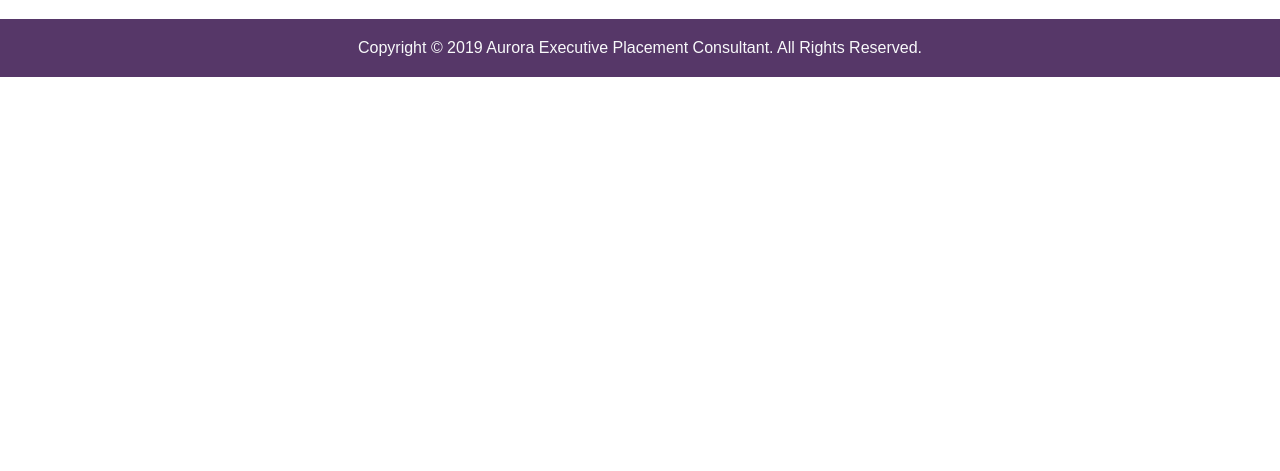
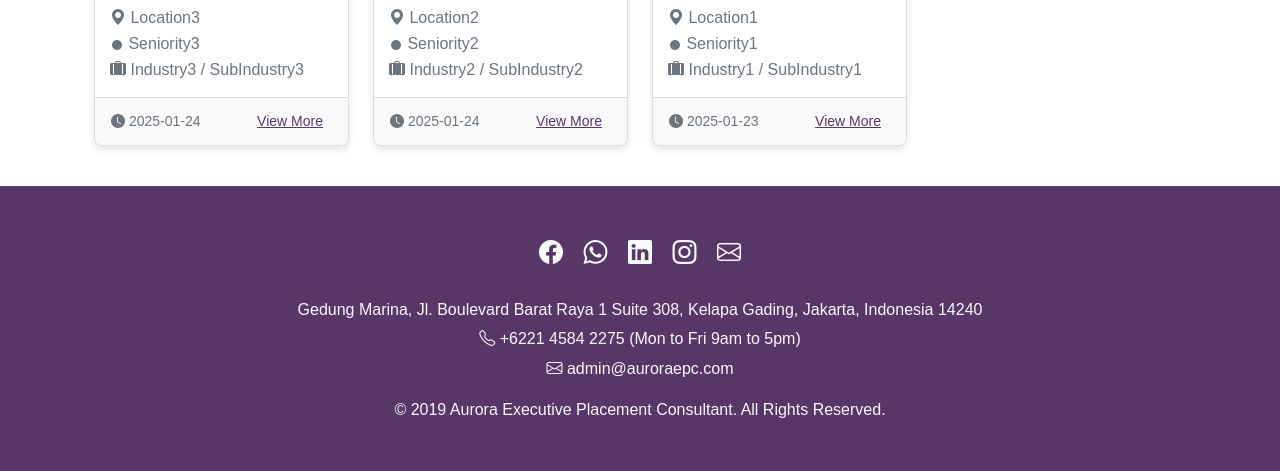
Before and after one commit to dindadiorra/aepc-dev, a Django app: page /jobs/ in a window 1280 px wide. Shown: the part 551-1022 px from the top of the page. Before the commit the page ends 628 px from the top, so only its background shows below. Run offline with Django 5.2, Linux system fonts and the light colour scheme; data comes from the database, SQL or seed files in the repository; both versions use the stored data as it was after the commit.

Commit message:
create job list and job details page

```diff
--- a/aepc_web/aepc_web/settings.py
+++ b/aepc_web/aepc_web/settings.py
@@ -15,7 +15,6 @@ import os
 
 # Build paths inside the project like this: BASE_DIR / 'subdir'.
 BASE_DIR = Path(__file__).resolve().parent.parent
-
 
 # Quick-start development settings - unsuitable for production
 # See https://docs.djangoproject.com/en/5.1/howto/deployment/checklist/
@@ -132,4 +131,5 @@ DEFAULT_AUTO_FIELD = 'django.db.models.BigAutoField'
 
 # Set base folder for media files
 MEDIA_URL = '/media/'  # URL untuk mengakses file media di browser
-MEDIA_ROOT = os.path.join(BASE_DIR, '') # Folder untuk menyimpan file di server
+# MEDIA_ROOT = os.path.join(BASE_DIR, '') # Folder untuk menyimpan file di server
+MEDIA_ROOT = BASE_DIR / 'media'
--- a/aepc_web/job_portal/templates/job_list.html
+++ b/aepc_web/job_portal/templates/job_list.html
@@ -1,23 +1,31 @@
 {% extends 'base.html' %}
+
+{% block title %}Career - Aurora Executive Placement Consultant{% endblock %}
+
 {% block content %}
-<div class="container mt-4">
-    <h2 class="text-center mb-4">Job Listings</h2>
+<div class="container mt-0">
+    <h2 class="text-center mb-4">Job Opportunities</h2>
     <!-- Search, Filter, Sort -->
-    <div class="d-flex justify-content-between align-items-center sticky-top bg-light p-3">
-        <input type="text" id="search-bar" class="form-control w-50" placeholder="Search for jobs...">
-        <select id="filter-industry" class="form-select w-25">
+    <div class="row d-flex justify-content-between align-items-center bg-light p-3 mb-5 border border-1 shadow-sm rounded">
+        <div class="col-md-3">
+            <input type="text" id="search-bar" class="form-control" placeholder="Search for jobs...">
+        </div>
+        <div class="col-md-3">
+            <select id="filter-industry" class="form-select">
                 <option value="">All Industries</option>
-            <!-- Dynamic options if needed -->
             </select>
-        <select id="sort-options" class="form-select w-25">
+        </div>
+        <div class="col-md-3">
+            <select id="sort-options" class="form-select">
                 <option value="-created_at">Newest First</option>
                 <option value="created_at">Oldest First</option>
                 <option value="title">Alphabetical</option>
             </select>
         </div>
+    </div>
 
     <!-- Job Cards -->
-    <div id="job-list" class="row row-cols-1 row-cols-md-3 g-4"></div>
+    <div id="job-list" class="row row-cols-1 row-cols-sm-2 row-cols-md-3 row-cols-lg-4 g-4"></div>
 
     <!-- Loading Spinner -->
     <div id="loading-spinner" class="text-center my-4 d-none">
@@ -32,10 +40,35 @@
     </div>
 </div>
 
+
+<style>
+    .job-card {
+        border: 1px solid #ddd;
+        border-radius: 8px;
+        overflow: hidden;
+        background-color: #fff;
+        box-shadow: 0 4px 6px rgba(0, 0, 0, 0.1);
+    }
+
+    .job-card img {
+        height: 200px;
+        object-fit: cover;
+    }
+
+    .job-card .card-body {
+        padding: 15px;
+    }
+
+    .job-card .card-footer {
+        background-color: #f9f9f9;
+        text-align: right;
+    }
+</style>
+
 <script>
     let currentPage = 1;
 
-    // Function to load job data
+    // Load job data
     function loadJobs() {
         const spinner = document.getElementById('loading-spinner');
         spinner.classList.remove('d-none');
@@ -59,27 +92,29 @@
             });
     }
 
-    // Function to render jobs
+    // Render jobs
     function renderJobs(jobs) {
         const jobList = document.getElementById('job-list');
         jobs.forEach(job => {
             const card = `
                 <div class="col">
-                    <div class="card h-100">
-                        <div class="row g-0">
-                            <div class="col-md-4">
-                                <img src="/static/default-job.png" class="img-fluid rounded-start" alt="Job Poster">
+                    <div class="card h-100 job-card">
+                        <img src="${job.job_poster}" class="card-img-top" alt="Job Poster">
+                        <div class="card-body">
+                            <h5 class="card-title" style="font-weight:bold;">${job.title}</h5>
+                            <p class="card-text text-muted">
+                                <i class="bi bi-geo-alt-fill"></i> ${job.location}</br>
+                                <i class="bi bi-circle-fill" style="font-size:10px; margin-left:2px; margin-right:2px;"></i> ${job.seniority_level}</br>
+                                <i class="bi bi-suitcase-lg-fill"></i> ${job.industry} / ${job.sub_industry}
+                            </p>
                         </div>
-                            <div class="col-md-8">
-                                <div class="card-body">
-                                    <h5 class="card-title">${job.title}</h5>
-                                    <p class="card-text">
-                                        Location: ${job.location}<br>
-                                        Seniority: ${job.seniority_level}<br>
-                                        Industry: ${job.industry} / ${job.sub_industry}<br>
-                                        Posted: ${job.created_at}
-                                    </p>
-                                    <a href="/jobs/${job.id}/" class="btn btn-primary">View More</a>
+                        <div class="card-footer">
+                            <div class="row">
+                                <div class="col pt-1">
+                                    <small class="text-muted float-start"><i class="bi bi-clock-fill p-0"></i>  ${job.created_at}</small>
+                                </div>
+                                <div class="col">
+                                    <a href="/jobs/${job.id}/" class="btn btn-link btn-sm float-end" style="color: #563768;">View More</a>
                                 </div>
                             </div>
                         </div>
--- a/aepc_web/job_portal/urls.py
+++ b/aepc_web/job_portal/urls.py
@@ -1,10 +1,17 @@
 from django.urls import path
 from . import views
+from django.conf import settings
+from django.conf.urls.static import static
 
 urlpatterns = [
     path('', views.home, name='home'),
     path('upload-resume/', views.upload_cv, name='upload_resume'),
-    path('add-experience/<int:candidate_id>/', views.add_experience_ajax, name='add_experience_ajax'),
+    path('add-experience/<int:candidate_id>/', views.add_experience, name='add_experience'),
     path('jobs/', views.job_list, name='job_list'),
     path('jobs/data/', views.job_list_data, name='job_list_data'),
+    path('jobs/<int:job_id>/', views.job_detail, name='job_detail'),  # Halaman Detail Pekerjaan
 ]
+
+
+if settings.DEBUG:
+    urlpatterns += static(settings.MEDIA_URL, document_root=settings.MEDIA_ROOT)
--- a/aepc_web/job_portal/views.py
+++ b/aepc_web/job_portal/views.py
@@ -14,14 +14,13 @@ def upload_cv(request):
         if candidate_form.is_valid():
             candidate = candidate_form.save(commit=False)
 
-            # Ambil nilai degree dari dropdown atau input "other_degree"
+            # Choose degree from dropdown or input other degrree
             degree = request.POST.get('degree')
             other_degree = request.POST.get('other_degree')
             candidate.degree = other_degree if degree == "Other" else degree
 
             candidate.save()
 
-            # Menangani pengalaman kerja yang dikirim dalam request
             try:
                 experiences_data = json.loads(request.POST.get('experiences', '[]'))
                 for experience_data in experiences_data:
@@ -44,7 +43,6 @@ def upload_cv(request):
             except Exception as e:
                 return JsonResponse({'success': False, 'errors': str(e)}, status=400)
         else:
-            # Send form errors to front-end
             errors = candidate_form.errors.as_json()
             return JsonResponse({'success': False, 'errors': errors}, status=400)
     else:
@@ -52,8 +50,8 @@ def upload_cv(request):
 
     return render(request, 'upload_resume.html', {'candidate_form': candidate_form})
 
-# Tambah Experience via AJAX
-def add_experience_ajax(request, candidate_id):
+# Add experience
+def add_experience(request, candidate_id):
     candidate = get_object_or_404(Candidate, id=candidate_id)
 
     if request.method == 'POST':
@@ -69,7 +67,8 @@ def add_experience_ajax(request, candidate_id):
     return JsonResponse({'success': False, 'message': 'Invalid request method.'}, status=405)
 
 def job_list(request):
-    return render(request, 'job_list.html')
+    jobs = Job.objects.all()
+    return render(request, 'job_list.html', {'jobs': jobs})
 
 def job_list_data(request):
     search_query = request.GET.get('search', '')
@@ -101,6 +100,7 @@ def job_list_data(request):
             "industry": job.industry,
             "sub_industry": job.sub_industry,
             "created_at": job.created_at.strftime('%Y-%m-%d'),
+            "job_poster": job.job_poster.url if job.job_poster else '/static/default-job.png',
         }
         for job in jobs_page
     ]
@@ -109,3 +109,10 @@ def job_list_data(request):
         "jobs": job_data,
         "has_next": jobs_page.has_next(),
     })
+
+def job_detail(request, job_id):
+    job = get_object_or_404(Job, id=job_id)
+
+    return render(request, 'job_details.html', {
+        'job': job
+    })
--- a/aepc_web/static/css/style.css
+++ b/aepc_web/static/css/style.css
@@ -39,7 +39,7 @@ main {
 /* Footer */
 footer {
     background: #563768;  /* Same as the header color */
-    color: #fff;
+    color: #ffffff;
     text-align: center;
     padding: 20px 0;
     margin-top: 20px;
@@ -52,3 +52,12 @@ footer {
         margin-bottom: 10px;
     }
 }
+
+footer a {
+    text-decoration: none;
+    color: inherit;
+}
+
+footer a:hover {
+    color: #d1b5e5; /* Adjust hover color if needed */
+}
--- a/aepc_web/templates/base.html
+++ b/aepc_web/templates/base.html
@@ -6,6 +6,7 @@
     <meta name="viewport" content="width=device-width, initial-scale=1.0">
     <title>{% block title %}Aurora Executive Placement Consultant{% endblock %}</title>
     <link href="https://cdn.jsdelivr.net/npm/bootstrap@5.1.0/dist/css/bootstrap.min.css" rel="stylesheet">
+    <link href="https://cdn.jsdelivr.net/npm/bootstrap-icons/font/bootstrap-icons.css" rel="stylesheet">
     <link rel="stylesheet" href="{% static 'css/style.css' %}">
     <script src="{% static 'js/script.js' %}" defer></script>
     {% block extra_css %}
@@ -40,9 +41,39 @@
         {% endblock %}
     </main>
 
-    <footer class="text-light py-3">
+    <footer class="text-light py-5" style="background-color: #563768;">
         <div class="container text-center">
-            <p class="mb-0">Copyright &copy; 2019 Aurora Executive Placement Consultant. All Rights Reserved.</p>
+            <div class="row">
+                <div class="col-12 mb-4">
+                    <a href="#" class="text-light me-3" aria-label="Facebook">
+                        <i class="bi bi-facebook fs-4"></i>
+                    </a>
+                    <a href="#" class="text-light me-3" aria-label="WhatsApp">
+                        <i class="bi bi-whatsapp fs-4"></i>
+                    </a>
+                    <a href="#" class="text-light me-3" aria-label="LinkedIn">
+                        <i class="bi bi-linkedin fs-4"></i>
+                    </a>
+                    <a href="#" class="text-light me-3" aria-label="Instagram">
+                        <i class="bi bi-instagram fs-4"></i>
+                    </a>
+                    <a href="#" class="text-light" aria-label="Email">
+                        <i class="bi bi-envelope fs-4"></i>
+                    </a>
+                </div>
+                <div class="col-12">
+                    <p class="mb-1">Gedung Marina, Jl. Boulevard Barat Raya 1 Suite 308, Kelapa Gading, Jakarta, Indonesia 14240</p>
+                    <p class="mb-1">
+                        <i class="bi bi-telephone"></i> +6221 4584 2275 (Mon to Fri 9am to 5pm)
+                    </p>
+                    <p class="mb-3">
+                        <i class="bi bi-envelope"></i> <a href="mailto:admin@auroraepc.com" class="text-light">admin@auroraepc.com</a>
+                    </p>
+                </div>
+                <div class="col-12">
+                    <p class="mb-0">&copy; 2019 Aurora Executive Placement Consultant. All Rights Reserved.</p>
+                </div>
+            </div>
         </div>
     </footer>
 
```
Also changed, not shown: aepc_web/job_portal/admin.py (+7 -1 lines), aepc_web/job_portal/models.py (+6 -2 lines), aepc_web/job_portal/templates/job_details.html (added, +73 -0 lines), aepc_web/job_portal/templates/upload_resume.html (+17 -36 lines), aepc_web/db.sqlite3, aepc_web/job_portal/migrations/0007_job_job_poster_alter_job_updated_at.py (added), aepc_web/media/job_poster/2025-01-20T15_11_26.png (added), aepc_web/media/job_poster/Screenshot_2025-01-23_155520_2.png (added), aepc_web/media/job_poster/Screenshot_2025-01-23_155520_2_GyNpbUh.png (added), 3 other files. Lines whose indentation alone changed are shown as unchanged.
